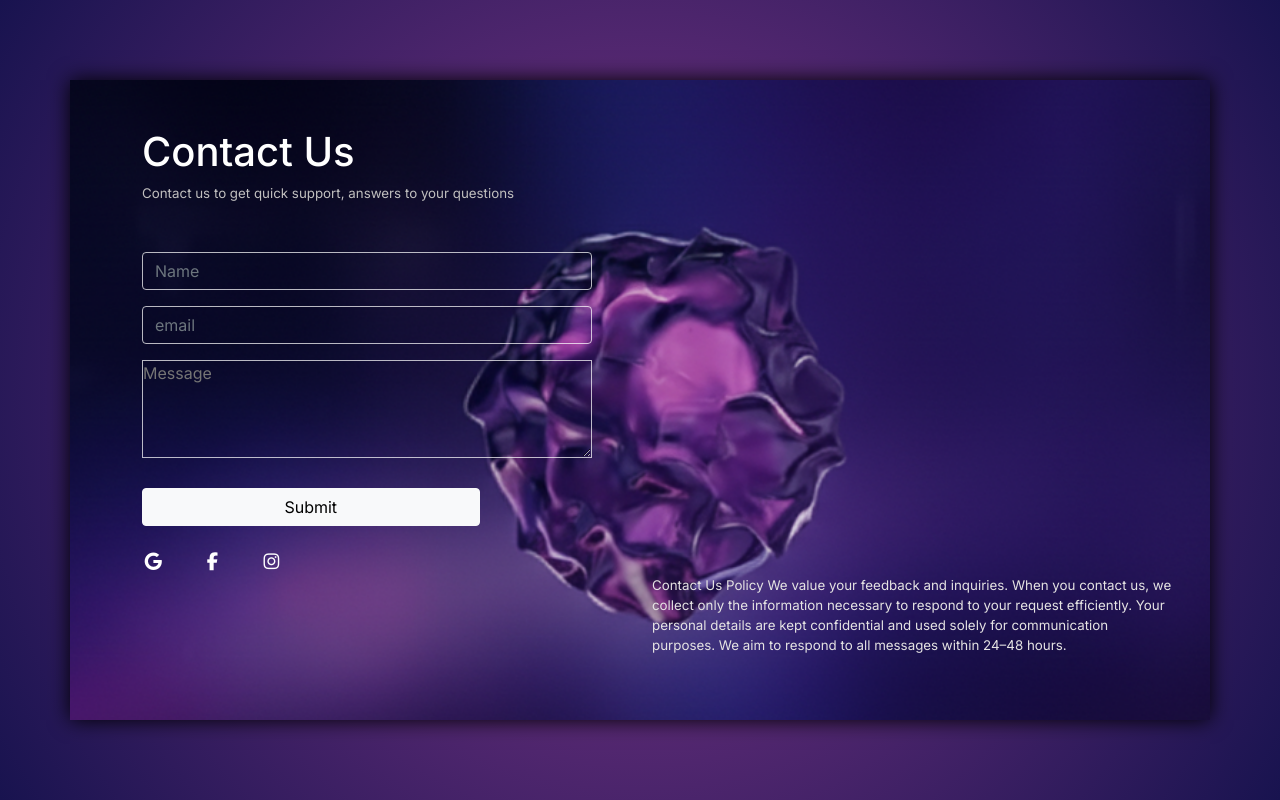
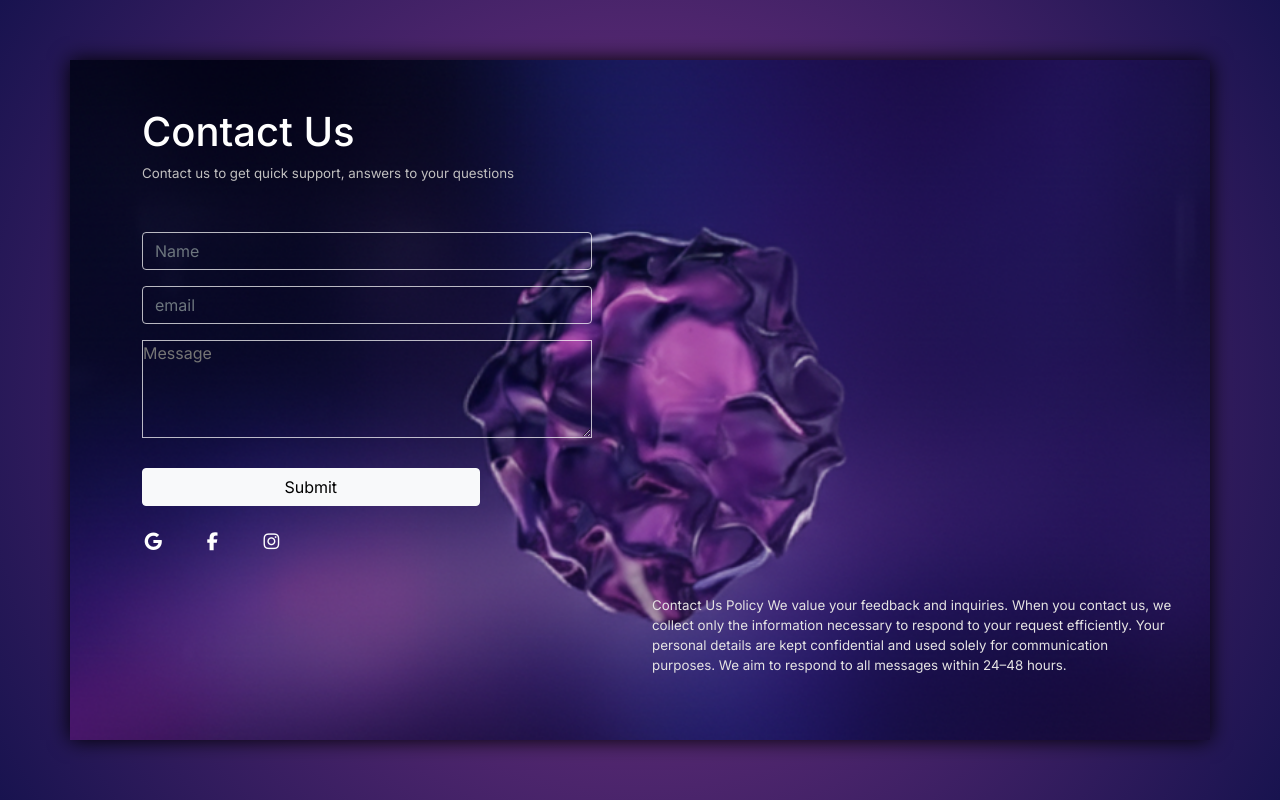
Before and after one commit to harmainsajid/ContactUs-form, a plain HTML site: page index.html in a window 1280 px wide. Drawn offline with nearby package versions, Linux system fonts and the light colour scheme.

Commit message:
modified

```diff
--- a/index.html
+++ b/index.html
@@ -92,7 +92,7 @@
               Submit
             </button>
           </div>
-          <div class="mt-4">
+          <div class="mt-md-4 mt-3">
             <a href="#"> <i class="fa-brands fa-google"></i></a>
             <a href="#" style="padding-left: 2rem"
               ><i class="fa-brands fa-facebook-f"></i
@@ -102,9 +102,8 @@
             ></a>
           </div>
         </form>
-        <div class="col-12 col-md-6 d-flex align-items-end mb-5">
+        <div class="col-12 col-md-6 d-none d-md-flex align-items-end mb-5">
           <p
-            class="d-none d-md-block"
             style="color: rgb(229, 227, 227); font-size: smaller"
           >
             Contact Us Policy We value your feedback and inquiries. When you
--- a/style.css
+++ b/style.css
@@ -10,7 +10,7 @@ body {
 
 .my-box {
   width: 100%;
-  height: 80vh;
+  height: 85%;
   background-image: url(./Background-image.png);
   background-size: 120rem;
   background-repeat: no-repeat;
```
